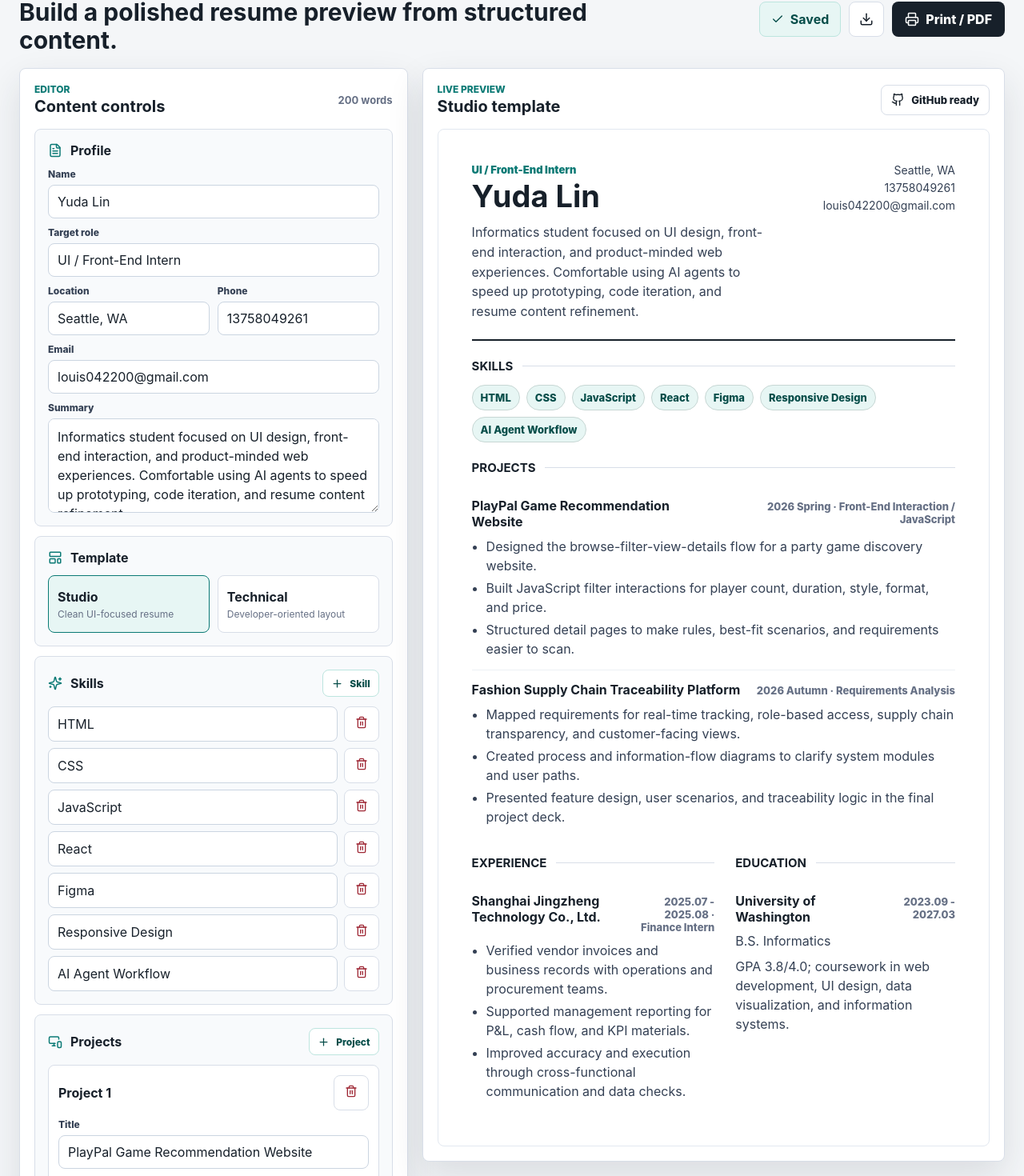
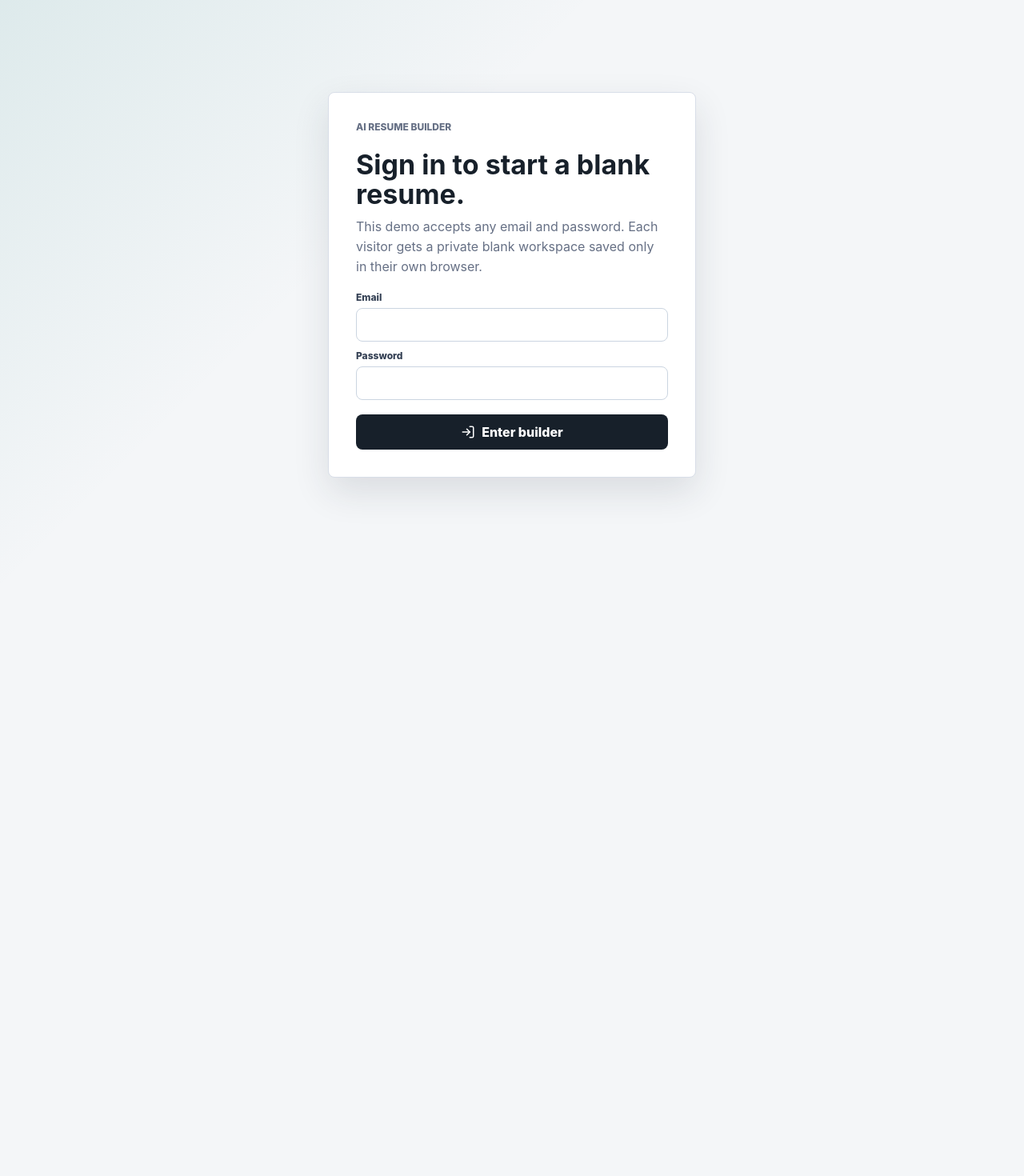
Before and after one commit to LouisLin69/ai-resume-builder, a React (Vite) app: page / in a window 1280 px wide. Shown: the part 44-1514 px from the top of the page at 80% size. After the commit the page ends 800 px from the top, so only its background shows below. Built offline with nearby package versions, Linux system fonts and the light colour scheme.

Commit message:
Add blank login workspace

```diff
--- a/src/main.jsx
+++ b/src/main.jsx
@@ -1,12 +1,13 @@
 import React, { useEffect, useMemo, useState } from "react";
 import { createRoot } from "react-dom/client";
 import {
-  BriefcaseBusiness,
   Check,
   Download,
   FileText,
   Github,
+  GraduationCap,
   LayoutTemplate,
+  LogIn,
   MonitorSmartphone,
   Plus,
   Printer,
@@ -15,59 +16,52 @@ import {
 } from "lucide-react";
 import "./styles.css";
 
-const STORAGE_KEY = "ai-resume-builder-data-v1";
+const STORAGE_KEY = "ai-resume-builder-blank-workspace-v2";
+const SESSION_KEY = "ai-resume-builder-session";
 
-const starterResume = {
-  name: "Yuda Lin",
+const blankResume = {
+  name: "",
+  role: "",
+  location: "",
+  email: "",
+  phone: "",
+  summary: "",
+  skills: [],
+  education: [],
+  projects: [],
+  experience: [],
+};
+
+const sampleResume = {
+  name: "Alex Chen",
   role: "UI / Front-End Intern",
   location: "Seattle, WA",
-  email: "louis042200@gmail.com",
-  phone: "13758049261",
+  email: "alex@example.com",
+  phone: "1234567890",
   summary:
-    "Informatics student focused on UI design, front-end interaction, and product-minded web experiences. Comfortable using AI agents to speed up prototyping, code iteration, and resume content refinement.",
-  skills: ["HTML", "CSS", "JavaScript", "React", "Figma", "Responsive Design", "AI Agent Workflow"],
+    "Informatics student focused on UI design, front-end development, and user-centered web experiences.",
+  skills: ["HTML", "CSS", "JavaScript", "React", "Figma", "Responsive Design"],
   education: [
     {
-      school: "University of Washington",
+      school: "University Name",
       degree: "B.S. Informatics",
-      period: "2023.09 - 2027.03",
-      detail: "GPA 3.8/4.0; coursework in web development, UI design, data visualization, and information systems.",
+      period: "2023 - 2027",
+      detail: "Relevant coursework in web development, UI design, data visualization, and information systems.",
     },
   ],
   projects: [
     {
-      title: "PlayPal Game Recommendation Website",
-      role: "Front-End Interaction / JavaScript",
-      period: "2026 Spring",
+      title: "Portfolio Website",
+      role: "Front-End Development",
+      period: "2026",
       bullets: [
-        "Designed the browse-filter-view-details flow for a party game discovery website.",
-        "Built JavaScript filter interactions for player count, duration, style, format, and price.",
-        "Structured detail pages to make rules, best-fit scenarios, and requirements easier to scan.",
-      ],
-    },
-    {
-      title: "Fashion Supply Chain Traceability Platform",
-      role: "Requirements Analysis",
-      period: "2026 Autumn",
-      bullets: [
-        "Mapped requirements for real-time tracking, role-based access, supply chain transparency, and customer-facing views.",
-        "Created process and information-flow diagrams to clarify system modules and user paths.",
-        "Presented feature design, user scenarios, and traceability logic in the final project deck.",
+        "Built a responsive website to present projects, experience, and design work.",
+        "Created reusable UI sections and refined visual hierarchy for better readability.",
+        "Deployed the project online for portfolio and resume review.",
       ],
     },
   ],
-  experience: [
-    {
-      company: "Shanghai Jingzheng Technology Co., Ltd.",
-      role: "Finance Intern",
-      period: "2025.07 - 2025.08",
-      bullets: [
-        "Verified vendor invoices and business records with operations and procurement teams.",
-        "Supported management reporting for P&L, cash flow, and KPI materials.",
-        "Improved accuracy and execution through cross-functional communication and data checks.",
-      ],
-    },
-  ],
+  experience: [],
 };
 
 const templates = {
@@ -84,29 +78,47 @@ const templates = {
 function loadInitialData() {
   try {
     const saved = localStorage.getItem(STORAGE_KEY);
-    return saved ? JSON.parse(saved) : starterResume;
+    return saved ? JSON.parse(saved) : blankResume;
   } catch {
-    return starterResume;
+    return blankResume;
   }
 }
 
 function App() {
+  const [isLoggedIn, setIsLoggedIn] = useState(() => sessionStorage.getItem(SESSION_KEY) === "active");
   const [resume, setResume] = useState(loadInitialData);
   const [template, setTemplate] = useState("studio");
   const [saved, setSaved] = useState(true);
 
   useEffect(() => {
+    if (!isLoggedIn) return;
     const id = window.setTimeout(() => {
       localStorage.setItem(STORAGE_KEY, JSON.stringify(resume));
       setSaved(true);
     }, 350);
     return () => window.clearTimeout(id);
-  }, [resume]);
+  }, [resume, isLoggedIn]);
 
   const wordCount = useMemo(() => {
     const raw = JSON.stringify(resume);
     return raw.split(/\s+|。|，|；|、|,/).filter(Boolean).length;
   }, [resume]);
+
+  const login = (event) => {
+    event.preventDefault();
+    sessionStorage.setItem(SESSION_KEY, "active");
+    setIsLoggedIn(true);
+  };
+
+  const logout = () => {
+    sessionStorage.removeItem(SESSION_KEY);
+    setIsLoggedIn(false);
+  };
+
+  const replaceResume = (nextResume) => {
+    setSaved(false);
+    setResume(nextResume);
+  };
 
   const updateField = (field, value) => {
     setSaved(false);
@@ -138,27 +150,13 @@ function App() {
     }));
   };
 
-  const addProject = () => {
+  const addBullet = (section, itemIndex) => {
     setSaved(false);
     setResume((current) => ({
       ...current,
-      projects: [
-        ...current.projects,
-        {
-          title: "New Front-End Project",
-          role: "UI / React Development",
-          period: "2026",
-          bullets: ["Describe the user problem, your implementation, and the measurable outcome."],
-        },
-      ],
-    }));
-  };
-
-  const removeProject = (index) => {
-    setSaved(false);
-    setResume((current) => ({
-      ...current,
-      projects: current.projects.filter((_, itemIndex) => itemIndex !== index),
+      [section]: current[section].map((item, index) =>
+        index === itemIndex ? { ...item, bullets: [...item.bullets, "Describe your work and impact."] } : item,
+      ),
     }));
   };
 
@@ -180,6 +178,36 @@ function App() {
     setResume((current) => ({ ...current, skills: current.skills.filter((_, itemIndex) => itemIndex !== index) }));
   };
 
+  const addItem = (section) => {
+    setSaved(false);
+    const templatesBySection = {
+      projects: {
+        title: "New Project",
+        role: "Your Role",
+        period: "2026",
+        bullets: ["Describe the problem, your solution, and the outcome."],
+      },
+      experience: {
+        company: "Company Name",
+        role: "Position",
+        period: "2026",
+        bullets: ["Describe your responsibility and impact."],
+      },
+      education: {
+        school: "School Name",
+        degree: "Degree / Major",
+        period: "2023 - 2027",
+        detail: "Relevant coursework, GPA, honors, or academic focus.",
+      },
+    };
+    setResume((current) => ({ ...current, [section]: [...current[section], templatesBySection[section]] }));
+  };
+
+  const removeItem = (section, index) => {
+    setSaved(false);
+    setResume((current) => ({ ...current, [section]: current[section].filter((_, itemIndex) => itemIndex !== index) }));
+  };
+
   const exportJson = () => {
     const blob = new Blob([JSON.stringify(resume, null, 2)], { type: "application/json" });
     const url = URL.createObjectURL(blob);
@@ -189,6 +217,10 @@ function App() {
     link.click();
     URL.revokeObjectURL(url);
   };
+
+  if (!isLoggedIn) {
+    return <LoginScreen onSubmit={login} />;
+  }
 
   return (
     <div className="app">
@@ -202,12 +234,21 @@ function App() {
             {saved ? <Check size={16} /> : <Sparkles size={16} />}
             {saved ? "Saved" : "Saving"}
           </span>
+          <button type="button" className="secondary-button" onClick={() => replaceResume(blankResume)}>
+            Blank
+          </button>
+          <button type="button" className="secondary-button" onClick={() => replaceResume(sampleResume)}>
+            Sample
+          </button>
           <button type="button" className="icon-button" onClick={exportJson} aria-label="Export resume data">
             <Download size={18} />
           </button>
           <button type="button" className="primary-button" onClick={() => window.print()}>
             <Printer size={18} />
             Print / PDF
+          </button>
+          <button type="button" className="secondary-button" onClick={logout}>
+            Sign out
           </button>
         </div>
       </header>
@@ -268,34 +309,34 @@ function App() {
                   </button>
                 </div>
               ))}
+              {resume.skills.length === 0 && <p className="empty-note">Add skills to show them in the preview.</p>}
             </div>
           </EditorBlock>
 
-          <EditorBlock title="Projects" icon={<MonitorSmartphone size={18} />} action={<SmallButton onClick={addProject} label="Project" />}>
-            {resume.projects.map((project, index) => (
-              <article className="nested-card" key={`${project.title}-${index}`}>
-                <div className="nested-card-header">
-                  <strong>Project {index + 1}</strong>
-                  <button type="button" aria-label="Remove project" onClick={() => removeProject(index)}>
-                    <Trash2 size={16} />
-                  </button>
-                </div>
-                <Field label="Title" value={project.title} onChange={(value) => updateListItem("projects", index, "title", value)} />
-                <div className="field-grid">
-                  <Field label="Period" value={project.period} onChange={(value) => updateListItem("projects", index, "period", value)} />
-                  <Field label="Role" value={project.role} onChange={(value) => updateListItem("projects", index, "role", value)} />
-                </div>
-                {project.bullets.map((bullet, bulletIndex) => (
-                  <Field
-                    key={`${bulletIndex}-${project.title}`}
-                    label={`Bullet ${bulletIndex + 1}`}
-                    value={bullet}
-                    onChange={(value) => updateBullet("projects", index, bulletIndex, value)}
+          <ProjectEditor
+            items={resume.projects}
+            onAdd={() => addItem("projects")}
+            onRemove={(index) => removeItem("projects", index)}
+            onChange={(index, field, value) => updateListItem("projects", index, field, value)}
+            onBulletChange={(index, bulletIndex, value) => updateBullet("projects", index, bulletIndex, value)}
+            onAddBullet={(index) => addBullet("projects", index)}
           />
-                ))}
-              </article>
-            ))}
-          </EditorBlock>
+
+          <ExperienceEditor
+            items={resume.experience}
+            onAdd={() => addItem("experience")}
+            onRemove={(index) => removeItem("experience", index)}
+            onChange={(index, field, value) => updateListItem("experience", index, field, value)}
+            onBulletChange={(index, bulletIndex, value) => updateBullet("experience", index, bulletIndex, value)}
+            onAddBullet={(index) => addBullet("experience", index)}
+          />
+
+          <EducationEditor
+            items={resume.education}
+            onAdd={() => addItem("education")}
+            onRemove={(index) => removeItem("education", index)}
+            onChange={(index, field, value) => updateListItem("education", index, field, value)}
+          />
         </section>
 
         <section className="preview-panel" aria-label="Resume preview">
@@ -304,15 +345,126 @@ function App() {
               <p className="eyebrow">Live Preview</p>
               <h2>{templates[template].name} template</h2>
             </div>
-            <a className="github-link" href="https://github.com/" target="_blank" rel="noreferrer">
+            <a className="github-link" href="https://github.com/LouisLin69/ai-resume-builder" target="_blank" rel="noreferrer">
               <Github size={17} />
-              GitHub ready
+              GitHub
             </a>
           </div>
           <ResumePreview resume={resume} template={template} />
         </section>
       </main>
     </div>
+  );
+}
+
+function LoginScreen({ onSubmit }) {
+  return (
+    <main className="login-page">
+      <section className="login-card">
+        <p className="eyebrow">AI Resume Builder</p>
+        <h1>Sign in to start a blank resume.</h1>
+        <p>
+          This demo accepts any email and password. Each visitor gets a private blank workspace saved only in
+          their own browser.
+        </p>
+        <form onSubmit={onSubmit}>
+          <Field label="Email" value="" onChange={() => {}} />
+          <Field label="Password" value="" onChange={() => {}} password />
+          <button type="submit" className="primary-button login-button">
+            <LogIn size={18} />
+            Enter builder
+          </button>
+        </form>
+      </section>
+    </main>
+  );
+}
+
+function ProjectEditor({ items, onAdd, onRemove, onChange, onBulletChange, onAddBullet }) {
+  return (
+    <EditorBlock title="Projects" icon={<MonitorSmartphone size={18} />} action={<SmallButton onClick={onAdd} label="Project" />}>
+      {items.map((project, index) => (
+        <article className="nested-card" key={`${project.title}-${index}`}>
+          <div className="nested-card-header">
+            <strong>Project {index + 1}</strong>
+            <button type="button" aria-label="Remove project" onClick={() => onRemove(index)}>
+              <Trash2 size={16} />
+            </button>
+          </div>
+          <Field label="Title" value={project.title} onChange={(value) => onChange(index, "title", value)} />
+          <div className="field-grid">
+            <Field label="Period" value={project.period} onChange={(value) => onChange(index, "period", value)} />
+            <Field label="Role" value={project.role} onChange={(value) => onChange(index, "role", value)} />
+          </div>
+          {project.bullets.map((bullet, bulletIndex) => (
+            <Field
+              key={`${project.title}-${bulletIndex}`}
+              label={`Bullet ${bulletIndex + 1}`}
+              value={bullet}
+              onChange={(value) => onBulletChange(index, bulletIndex, value)}
+            />
+          ))}
+          <SmallButton onClick={() => onAddBullet(index)} label="Bullet" />
+        </article>
+      ))}
+      {items.length === 0 && <p className="empty-note">Add a project to document your work.</p>}
+    </EditorBlock>
+  );
+}
+
+function ExperienceEditor({ items, onAdd, onRemove, onChange, onBulletChange, onAddBullet }) {
+  return (
+    <EditorBlock title="Experience" icon={<FileText size={18} />} action={<SmallButton onClick={onAdd} label="Experience" />}>
+      {items.map((item, index) => (
+        <article className="nested-card" key={`${item.company}-${index}`}>
+          <div className="nested-card-header">
+            <strong>Experience {index + 1}</strong>
+            <button type="button" aria-label="Remove experience" onClick={() => onRemove(index)}>
+              <Trash2 size={16} />
+            </button>
+          </div>
+          <Field label="Company" value={item.company} onChange={(value) => onChange(index, "company", value)} />
+          <div className="field-grid">
+            <Field label="Period" value={item.period} onChange={(value) => onChange(index, "period", value)} />
+            <Field label="Role" value={item.role} onChange={(value) => onChange(index, "role", value)} />
+          </div>
+          {item.bullets.map((bullet, bulletIndex) => (
+            <Field
+              key={`${item.company}-${bulletIndex}`}
+              label={`Bullet ${bulletIndex + 1}`}
+              value={bullet}
+              onChange={(value) => onBulletChange(index, bulletIndex, value)}
+            />
+          ))}
+          <SmallButton onClick={() => onAddBullet(index)} label="Bullet" />
+        </article>
+      ))}
+      {items.length === 0 && <p className="empty-note">Add work, internship, leadership, or volunteer experience.</p>}
+    </EditorBlock>
+  );
+}
+
+function EducationEditor({ items, onAdd, onRemove, onChange }) {
+  return (
+    <EditorBlock title="Education" icon={<GraduationCap size={18} />} action={<SmallButton onClick={onAdd} label="Education" />}>
+      {items.map((item, index) => (
+        <article className="nested-card" key={`${item.school}-${index}`}>
+          <div className="nested-card-header">
+            <strong>Education {index + 1}</strong>
+            <button type="button" aria-label="Remove education" onClick={() => onRemove(index)}>
+              <Trash2 size={16} />
+            </button>
+          </div>
+          <Field label="School" value={item.school} onChange={(value) => onChange(index, "school", value)} />
+          <div className="field-grid">
+            <Field label="Period" value={item.period} onChange={(value) => onChange(index, "period", value)} />
+            <Field label="Degree" value={item.degree} onChange={(value) => onChange(index, "degree", value)} />
+          </div>
+          <Field label="Detail" value={item.detail} onChange={(value) => onChange(index, "detail", value)} />
+        </article>
+      ))}
+      {items.length === 0 && <p className="empty-note">Add your school, degree, and relevant coursework.</p>}
+    </EditorBlock>
   );
 }
 
@@ -338,7 +490,7 @@ function SmallButton({ onClick, label }) {
   );
 }
 
-function Field({ label, value, onChange, multiline = false }) {
+function Field({ label, value, onChange, multiline = false, password = false }) {
   const id = label.toLowerCase().replaceAll(" ", "-");
   return (
     <label className="field" htmlFor={id}>
@@ -346,54 +498,72 @@ function Field({ label, value, onChange, multiline = false }) {
       {multiline ? (
         <textarea id={id} value={value} onChange={(event) => onChange(event.target.value)} rows={4} />
       ) : (
-        <input id={id} value={value} onChange={(event) => onChange(event.target.value)} />
+        <input id={id} type={password ? "password" : "text"} value={value} onChange={(event) => onChange(event.target.value)} />
       )}
     </label>
   );
 }
 
 function ResumePreview({ resume, template }) {
+  const hasSkills = resume.skills.filter(Boolean).length > 0;
+  const hasProjects = resume.projects.length > 0;
+  const hasExperience = resume.experience.length > 0;
+  const hasEducation = resume.education.length > 0;
+
   return (
     <article className={`resume-sheet ${template}`}>
       <header className="resume-header">
         <div>
-          <p className="resume-kicker">{resume.role}</p>
-          <h2>{resume.name}</h2>
-          <p className="resume-summary">{resume.summary}</p>
+          <p className="resume-kicker">{resume.role || "Target role"}</p>
+          <h2>{resume.name || "Your Name"}</h2>
+          <p className="resume-summary">{resume.summary || "Write a concise summary that highlights your focus, strengths, and target role."}</p>
         </div>
         <div className="contact-box">
-          <span>{resume.location}</span>
-          <span>{resume.phone}</span>
-          <span>{resume.email}</span>
+          <span>{resume.location || "Location"}</span>
+          <span>{resume.phone || "Phone"}</span>
+          <span>{resume.email || "Email"}</span>
         </div>
       </header>
 
       <section className="resume-section">
         <h3>Skills</h3>
+        {hasSkills ? (
           <div className="skill-cloud">
             {resume.skills.filter(Boolean).map((skill) => (
               <span key={skill}>{skill}</span>
             ))}
           </div>
+        ) : (
+          <p className="preview-empty">Add skills from the editor.</p>
+        )}
       </section>
 
       <section className="resume-section">
         <h3>Projects</h3>
-        {resume.projects.map((project) => (
+        {hasProjects ? (
+          resume.projects.map((project) => (
             <ResumeItem key={project.title} title={project.title} meta={`${project.period} · ${project.role}`} bullets={project.bullets} />
-        ))}
+          ))
+        ) : (
+          <p className="preview-empty">Add projects to show your work.</p>
+        )}
       </section>
 
       <section className="resume-section two-column-section">
         <div>
           <h3>Experience</h3>
-          {resume.experience.map((item) => (
+          {hasExperience ? (
+            resume.experience.map((item) => (
               <ResumeItem key={item.company} title={item.company} meta={`${item.period} · ${item.role}`} bullets={item.bullets} />
-          ))}
+            ))
+          ) : (
+            <p className="preview-empty">Add internship, work, or leadership experience.</p>
+          )}
         </div>
         <div>
           <h3>Education</h3>
-          {resume.education.map((item) => (
+          {hasEducation ? (
+            resume.education.map((item) => (
               <div className="resume-item compact" key={item.school}>
                 <div className="item-line">
                   <strong>{item.school}</strong>
@@ -402,7 +572,10 @@ function ResumePreview({ resume, template }) {
                 <p>{item.degree}</p>
                 <p>{item.detail}</p>
               </div>
-          ))}
+            ))
+          ) : (
+            <p className="preview-empty">Add education details.</p>
+          )}
         </div>
       </section>
     </article>
--- a/src/styles.css
+++ b/src/styles.css
@@ -82,6 +82,7 @@ a:focus-visible {
 
 .save-pill,
 .primary-button,
+.secondary-button,
 .icon-button,
 .small-button,
 .github-link {
@@ -116,11 +117,56 @@ a:focus-visible {
   font-weight: 800;
 }
 
+.secondary-button {
+  border: 1px solid var(--line);
+  padding: 0 14px;
+  color: var(--ink);
+  background: #fff;
+  font-weight: 800;
+}
+
 .icon-button {
   width: 44px;
   border: 1px solid var(--line);
   color: var(--ink);
   background: #fff;
+}
+
+.login-page {
+  min-height: 100dvh;
+  display: grid;
+  place-items: center;
+  padding: 24px;
+  background:
+    linear-gradient(135deg, rgba(11, 122, 117, 0.1), transparent 38%),
+    #f4f6f8;
+}
+
+.login-card {
+  width: min(100%, 460px);
+  border: 1px solid var(--line);
+  border-radius: 8px;
+  padding: 34px;
+  background: #fff;
+  box-shadow: var(--shadow);
+}
+
+.login-card h1 {
+  margin: 8px 0 10px;
+  font-size: 34px;
+  line-height: 1.1;
+  letter-spacing: 0;
+}
+
+.login-card p {
+  margin: 0 0 18px;
+  color: var(--muted);
+  line-height: 1.55;
+}
+
+.login-button {
+  width: 100%;
+  margin-top: 18px;
 }
 
 .workspace {
@@ -322,6 +368,18 @@ a:focus-visible {
   display: flex;
   align-items: center;
   justify-content: space-between;
+}
+
+.empty-note,
+.preview-empty {
+  margin: 8px 0 0;
+  color: var(--muted);
+  line-height: 1.5;
+}
+
+.preview-empty {
+  padding: 12px 0;
+  border-bottom: 1px solid #edf1f5;
 }
 
 .github-link {
```
Lines whose indentation alone changed are shown as unchanged.
